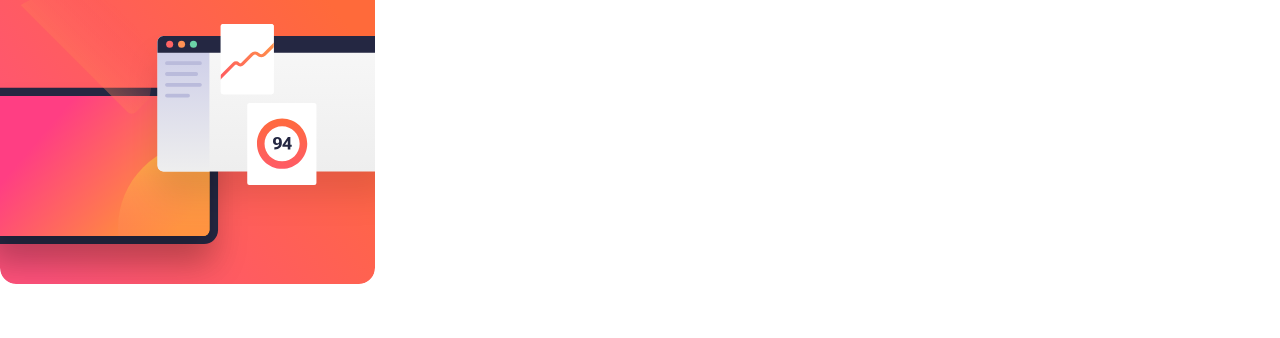
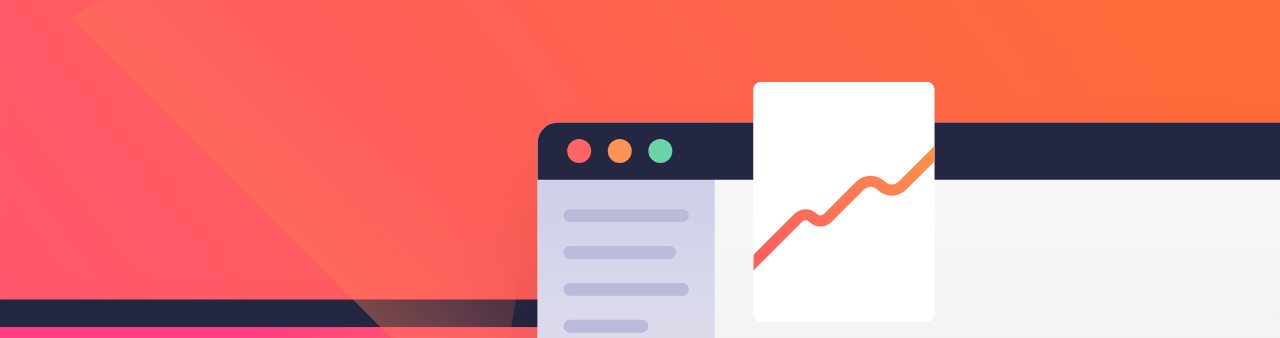
Before and after one commit to jjjooeyyy/newsletter-sign-up-with-success-message-main, a plain HTML site: page newsletter-sign-up-with-success-message-main/index.html in a window 1280 px wide. Shown: the top 338 px of the page. Drawn offline with Linux system fonts and the light colour scheme.

Commit message:
update style

```diff
--- a/style.css
+++ b/style.css
@@ -19,8 +19,13 @@ p {
 
 .background {
 overflow: hidden;
+background-position: center;
+background-size: cover;
+width: 100%;
+}
 
-background-size: cover;
+.background img {
+    width: 100%;
 }
 
 
```
Also changed, not shown: newsletter-sign-up-with-success-message-main/index.html (+1 -1 lines).
